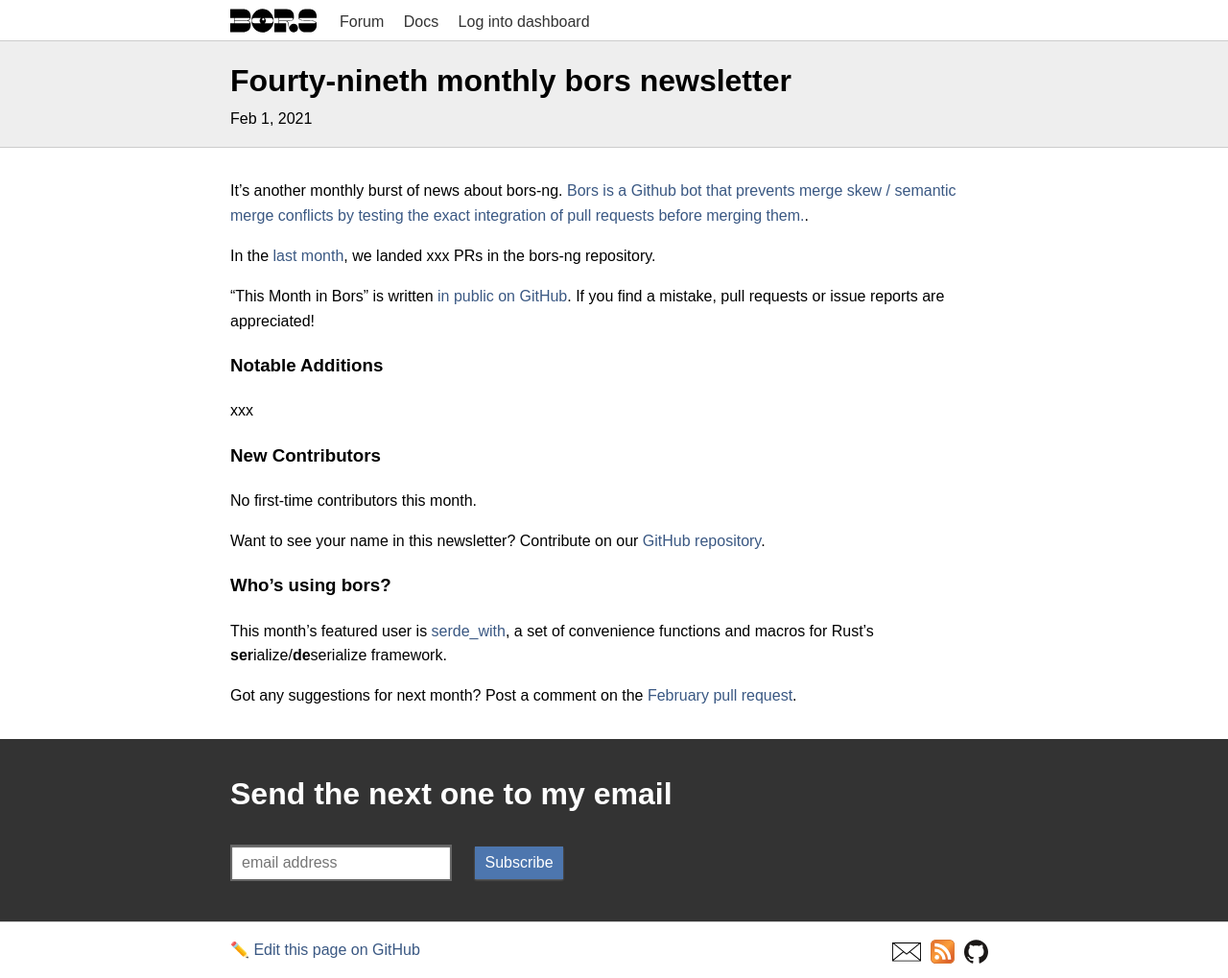
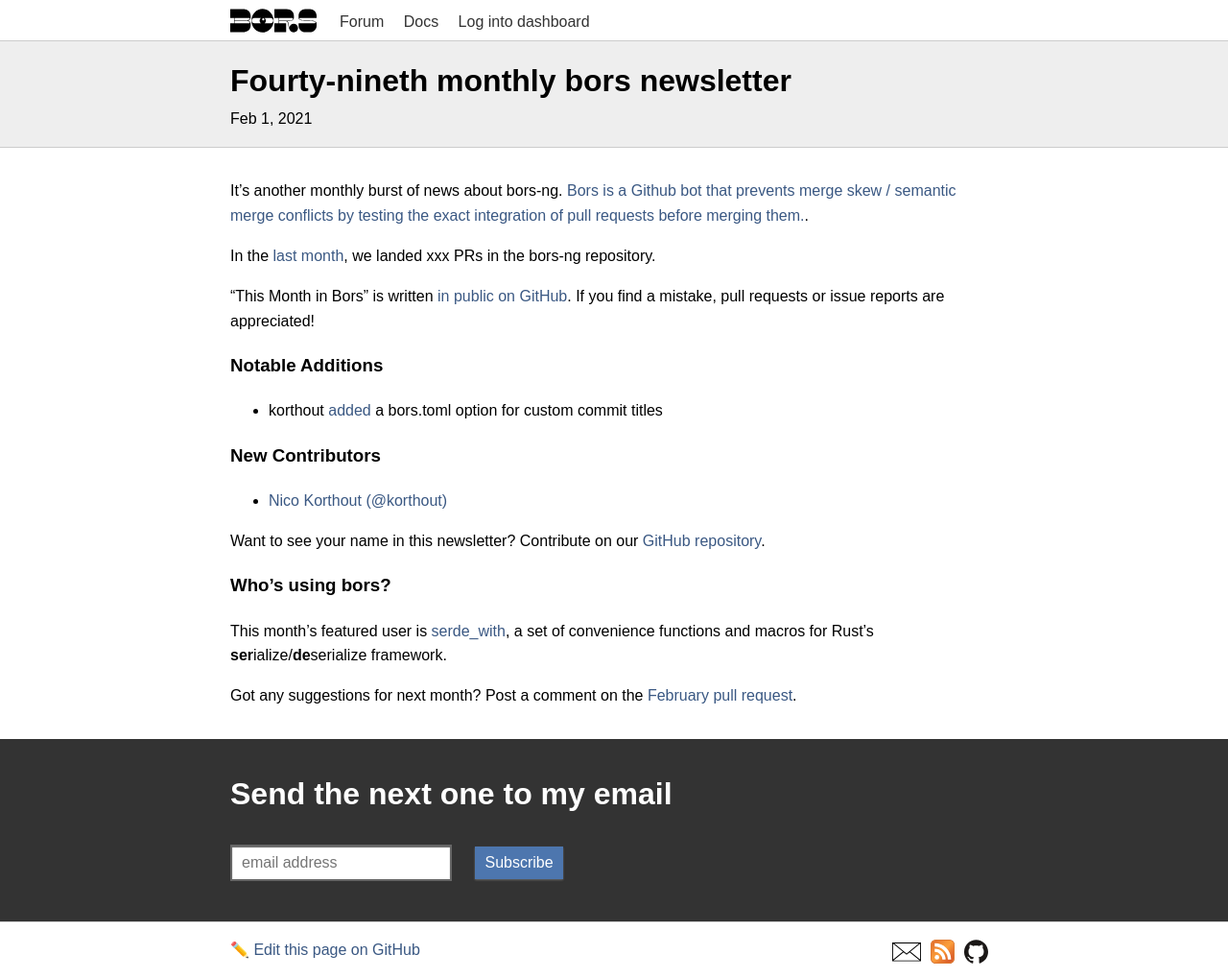
Before and after one commit to bors-ng/bors-ng.github.io, a Jekyll site: the page built from _posts/2021-02-01-tmib-49.md, in a window 1280 px wide. Shown: the whole page at 96% size. Built offline with Jekyll 4.4.1, drawn with Linux system fonts in a browser that asks for light colours.

Commit message:
Add bors-ng/bors-ng#1040
* Add @korthout to new contributors list

```diff
--- a/_posts/2021-02-01-tmib-49.md
+++ b/_posts/2021-02-01-tmib-49.md
@@ -19,12 +19,12 @@
 
 ### Notable Additions
 
-xxx
+* korthout [added](https://github.com/bors-ng/bors-ng/pull/1040) a bors.toml option for custom commit titles
 
 
 ### New Contributors
 
-No first-time contributors this month.
+* [Nico Korthout (@korthout)](https://github.com/korthout)
 
 Want to see your name in this newsletter? Contribute on our [GitHub repository](https://github.com/bors-ng/bors-ng).
 
```
